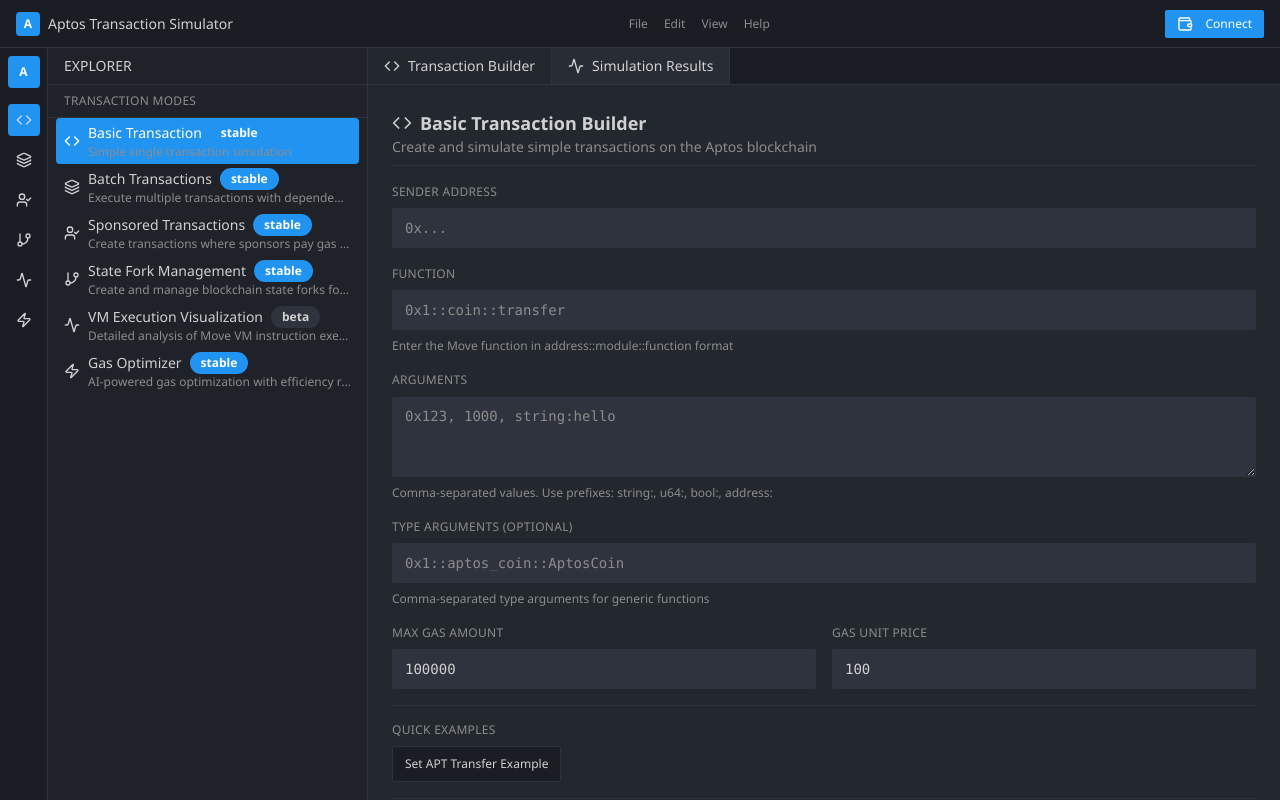
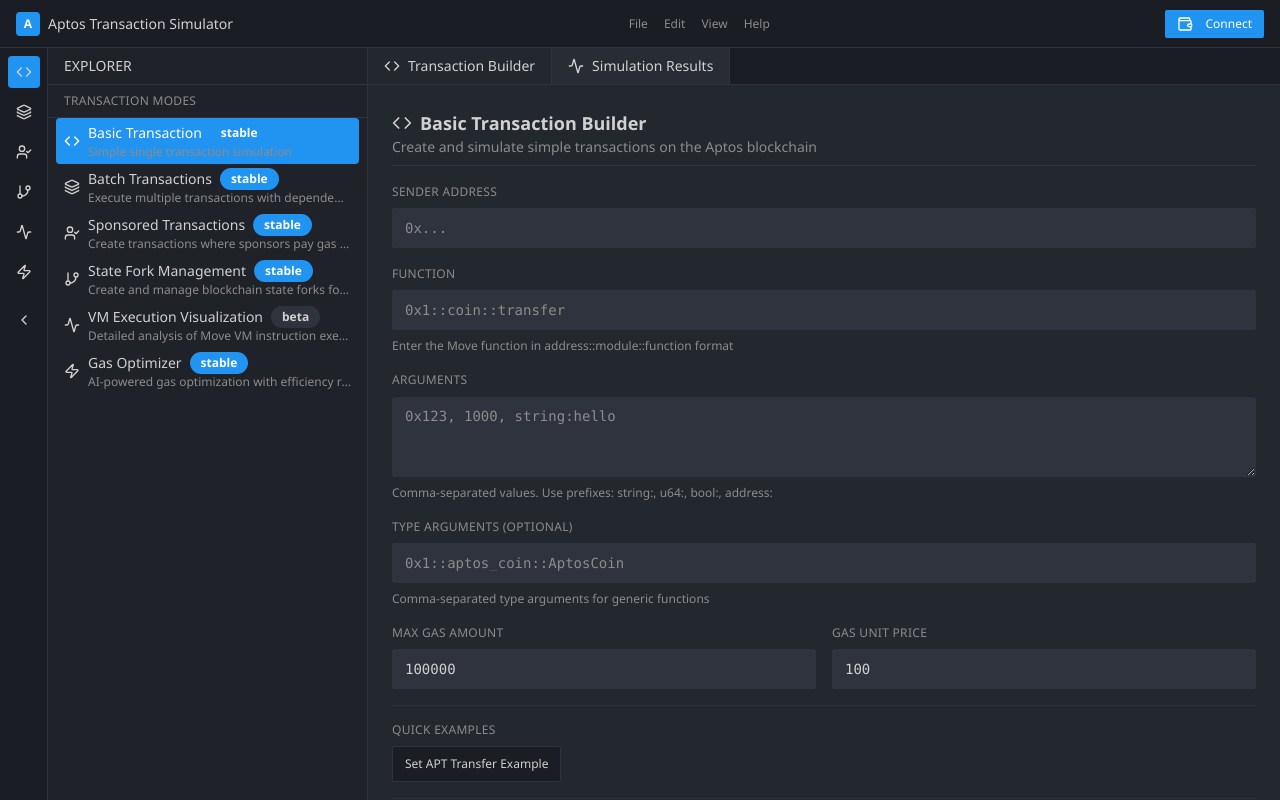
Before and after one commit to aki-0517/aptos-tx-simulator, a Next.js app in the folder web/: page / in a window 1280 px wide. Built offline with nearby package versions, Linux system fonts and the light colour scheme; what @aptos-labs/ts-sdk would draw is missing.

Commit message:
add toggle menu

```diff
--- a/web/src/app/page.tsx
+++ b/web/src/app/page.tsx
@@ -18,7 +18,9 @@
   Code,
   Layers,
   UserCheck,
-  GitBranch
+  GitBranch,
+  ChevronLeft,
+  ChevronRight
 } from 'lucide-react';
 
 export default function HomePage() {
@@ -26,6 +28,7 @@
   const [activeTab, setActiveTab] = useState("create");
   const [transactionMode, setTransactionMode] = useState("basic");
   const [vmAnalysisResult, setVmAnalysisResult] = useState<any>(null);
+  const [isExplorerOpen, setIsExplorerOpen] = useState(true);
 
   // トランザクションモードが変更された際に、Simulation Resultsタブにいる場合は自動でTransaction Builderタブに戻る
   useEffect(() => {
@@ -83,9 +86,6 @@
     <div className="flex h-full bg-background">
       {/* Activity Bar */}
       <div className="activity-bar w-12 flex flex-col items-center py-2">
-        <div className="w-8 h-8 bg-primary rounded flex items-center justify-center mb-4">
-          <span className="text-primary-foreground font-bold text-xs">A</span>
-        </div>
         <div className="flex flex-col gap-2">
           <div className={`w-8 h-8 flex items-center justify-center rounded cursor-pointer ${transactionMode === 'basic' ? 'bg-accent' : 'hover:bg-muted'}`}
                onClick={() => setTransactionMode('basic')}>
@@ -112,13 +112,25 @@
             <Zap className="h-4 w-4" />
           </div>
         </div>
+
+        {/* Explorer Toggle Button */}
+        <div className="mt-4">
+          <button
+            onClick={() => setIsExplorerOpen(!isExplorerOpen)}
+            className="w-8 h-8 flex items-center justify-center rounded hover:bg-muted transition-colors"
+            title={isExplorerOpen ? 'Hide Explorer' : 'Show Explorer'}
+          >
+            {isExplorerOpen ? <ChevronLeft className="h-4 w-4" /> : <ChevronRight className="h-4 w-4" />}
+          </button>
+        </div>
       </div>
 
       {/* Main Editor Area */}
       <div className="flex-1 flex flex-col">
         {/* Sidebar */}
         <div className="flex h-full">
-          <div className="editor-sidebar w-80 flex flex-col">
+          {isExplorerOpen && (
+            <div className="editor-sidebar w-80 flex flex-col">
             {/* Sidebar Header */}
             <div className="border-b border-border px-4 py-2">
               <div className="flex items-center gap-2 text-sm font-medium">
@@ -193,7 +205,8 @@
                 </div>
               </div>
             )}
-          </div>
+            </div>
+          )}
 
           {/* Main Editor Area */}
           <div className="flex-1 flex flex-col">
```
